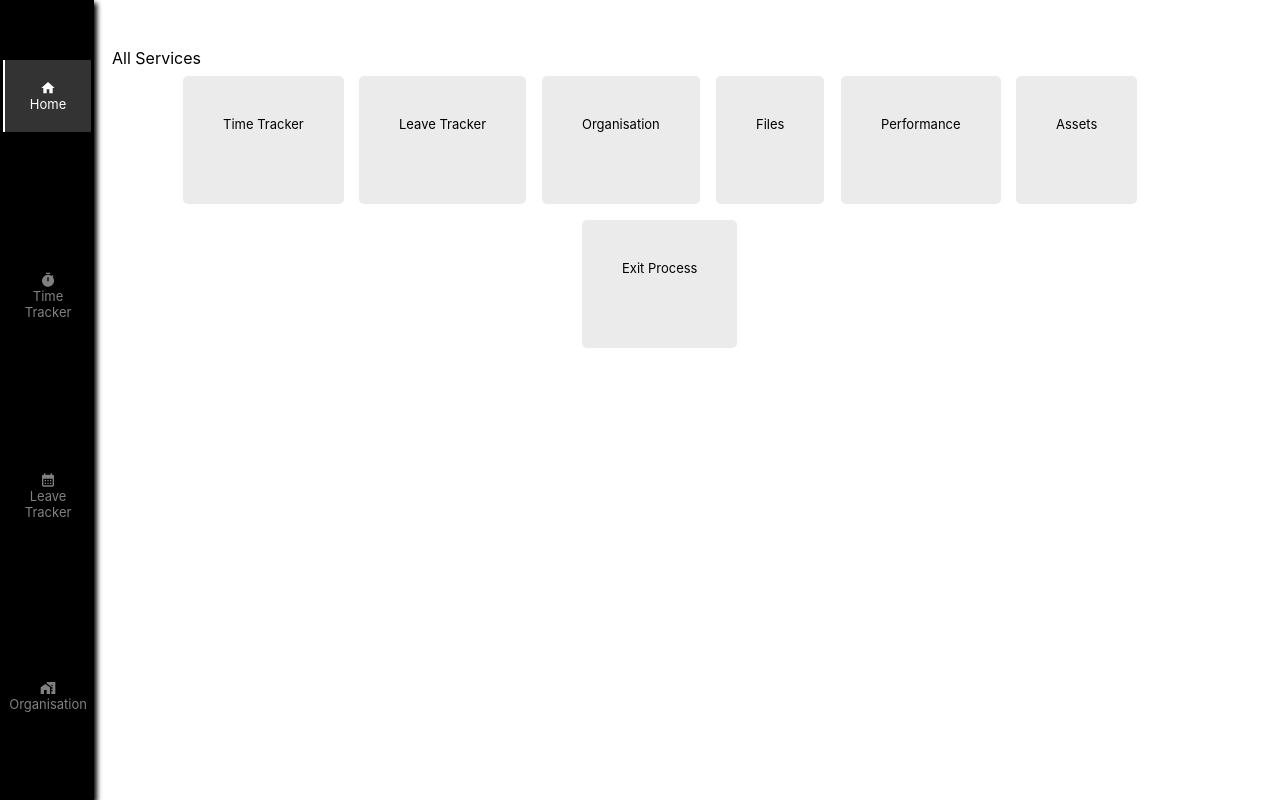
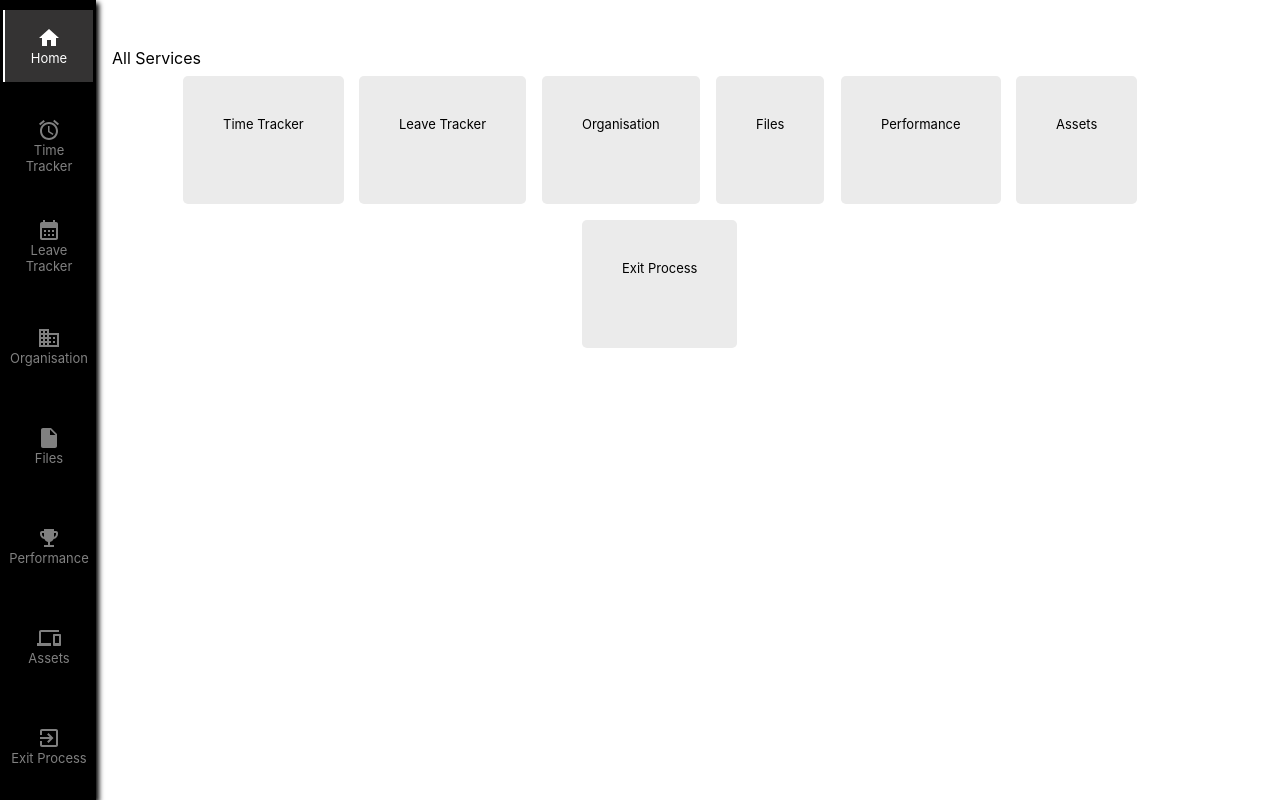
Before and after one commit to HRFocus/HRFocusFE, a React (Create React App) app: page /user/home in a window 1280 px wide. Built offline with nearby package versions, Linux system fonts and the light colour scheme; sample sign-in values are in the browser's storage.

Commit message:
all services in side nav

```diff
--- a/package.json
+++ b/package.json
@@ -4,7 +4,10 @@
   "private": true,
   "dependencies": {
     "@babel/plugin-proposal-private-property-in-object": "^7.0.0",
-    "@mui/icons-material": "^5.15.6",
+    "@emotion/react": "^11.11.4",
+    "@emotion/styled": "^11.11.5",
+    "@mui/icons-material": "^5.15.15",
+    "@mui/material": "^5.15.15",
     "@reduxjs/toolkit": "^2.2.1",
     "@testing-library/jest-dom": "^5.17.0",
     "@testing-library/react": "^13.4.0",
--- a/src/app/slice.js
+++ b/src/app/slice.js
@@ -1,8 +1,54 @@
 import { createSlice } from "@reduxjs/toolkit";
 
 const initialState = {
-    userLoggedIn: localStorage.getItem("isUserLoggedIn") || false
-}
+  userLoggedIn: localStorage.getItem("isUserLoggedIn") || false,
+  services:
+    [
+      {
+        name: "Time Tracker",
+        path: "/user/time-tracker",
+        imgPath: "",
+        enabled:true
+      },
+      {
+        name: "Leave Tracker",
+        path: "/user/leave-tracker",
+        imgPath: "",
+        enabled:true
+      },
+      {
+        name: "Organisation",
+        path: "/user/org",
+        imgPath: "",
+        enabled:true
+      },
+      {
+        name: "Files",
+        path: "/user/files",
+        imgPath: "",
+        enabled:true
+      },
+      {
+        name: "Performance",
+        path: "/user/performance",
+        imgPath: "",
+        enabled:true
+      },
+      {
+        name: "Assets",
+        path: "/user/assets",
+        imgPath: "",
+        enabled:true
+      },
+      {
+        name: "Exit Process",
+        path: "/user/exit-process",
+        imgPath: "",
+        enabled:false
+      },
+    ] ,
+};
+
 
 const handleUserLogIn = (state,action) => {
     state.userLoggedIn = !state.userLoggedIn;
@@ -10,13 +56,14 @@ const handleUserLogIn = (state,action) => {
     console.log("User has Logged", state.userLoggedIn? "In" : "Out" );
 }
 
+
 export const slice = createSlice({
     name: "logIn",
     initialState,
     reducers: {
-        userLogIn : handleUserLogIn
+        userLogIn: handleUserLogIn,
     }
 })
 
-export const { userLogIn } = slice.actions;
+export const { userLogIn, userServices } = slice.actions;
 export default slice.reducer;
--- a/src/pages/UserPages/Home/Home.js
+++ b/src/pages/UserPages/Home/Home.js
@@ -1,46 +1,11 @@
 import React from "react";
+import { useSelector } from "react-redux";
 import "./Home.css";
 import Cards from "../../../shared/FormElements/Cards/Cards";
 import { Link } from "react-router-dom";
 
 const Home = () => {
-  const services = [
-      {
-        name: "Time Tracker",
-        path: "/user/time-tracker",
-        imgPath: "",
-      },
-      {
-        name: "Leave Tracker",
-        path: "/user/leave-tracker",
-        imgPath: "",
-      },
-      {
-        name: "Organisation",
-        path: "/user/org",
-        imgPath: "",
-      },
-      {
-        name: "Files",
-        path: "/org",
-        imgPath: "",
-      },
-      {
-        name: "Performance",
-        path: "/performance",
-        imgPath: "",
-      },
-      {
-        name: "Assets",
-        path: "/assets",
-        imgPath: "",
-      },
-      {
-        name: "Exit Process",
-        path: "/exit-process",
-        imgPath: "",
-      },
-    ];
+  const services = useSelector((state) => state.services);
 
   return (
     <div className="home-page-container">
--- a/src/shared/Navigation/SideNav/SideNav.css
+++ b/src/shared/Navigation/SideNav/SideNav.css
@@ -49,3 +49,6 @@
 .link-text {
     font-size: 13px;
 }
+.disable{
+    display: none;
+}
--- a/src/shared/Navigation/SideNav/SideNav.js
+++ b/src/shared/Navigation/SideNav/SideNav.js
@@ -1,9 +1,14 @@
 import React from 'react'
 import "./SideNav.css"
-import { MdHome } from 'react-icons/md';
-import { MdTimer } from 'react-icons/md';
-import { MdCalendarMonth } from 'react-icons/md';
-import { MdHomeWork } from 'react-icons/md';
+
+import AccessAlarmsIcon from "@mui/icons-material/AccessAlarms";
+import CalendarMonthIcon from "@mui/icons-material/CalendarMonth";
+import ExitToAppIcon from "@mui/icons-material/ExitToApp";
+import HomeIcon from "@mui/icons-material/Home";
+import EmojiEventsIcon from "@mui/icons-material/EmojiEvents";
+import InsertDriveFileIcon from "@mui/icons-material/InsertDriveFile";
+import BusinessIcon from "@mui/icons-material/Business";
+import DevicesIcon from "@mui/icons-material/Devices";
 import { NavLink } from 'react-router-dom';
 const SideNav = () => {
   return (
@@ -11,30 +16,50 @@ const SideNav = () => {
       <ul>
         <li>
           <NavLink to="/user/home" activeClassName="active-link">
-            <MdHome />
+            <HomeIcon />
             <span className="link-text">Home</span>
           </NavLink>
         </li>
         <li>
           <NavLink to="/user/time-tracker" activeClassName="active-link">
-            <MdTimer />
+            <AccessAlarmsIcon />
             <span className="link-text">Time Tracker</span>
           </NavLink>
         </li>
         <li>
           <NavLink to="/user/leave-tracker" activeClassName="active-link">
-            <MdCalendarMonth />
-            <span className="link-text">
-            Leave Tracker
-            </span>
+            <CalendarMonthIcon />
+            <span className="link-text">Leave Tracker</span>
           </NavLink>
         </li>
         <li>
           <NavLink to="/user/org" activeClassName="active-link">
-            <MdHomeWork />
-            <span className="link-text">
-            Organisation
-            </span>
+            <BusinessIcon />
+            <span className="link-text">Organisation</span>
+          </NavLink>
+        </li>
+        <li>
+          <NavLink to="/user/files" activeClassName="active-link">
+            <InsertDriveFileIcon />
+            <span className="link-text">Files</span>
+          </NavLink>
+        </li>
+        <li>
+          <NavLink to="/user/performance" activeClassName="active-link">
+            <EmojiEventsIcon />
+            <span className="link-text">Performance</span>
+          </NavLink>
+        </li>
+        <li>
+          <NavLink to="/user/assets" activeClassName="active-link">
+            <DevicesIcon />
+            <span className="link-text">Assets</span>
+          </NavLink>
+        </li>
+        <li>
+          <NavLink to="/user/exit-process" activeClassName="active-link">
+            <ExitToAppIcon />
+            <span className="link-text">Exit Process</span>
           </NavLink>
         </li>
       </ul>
```
Also changed, not shown: 1 other file (tests, documents, lock files or other folders).
